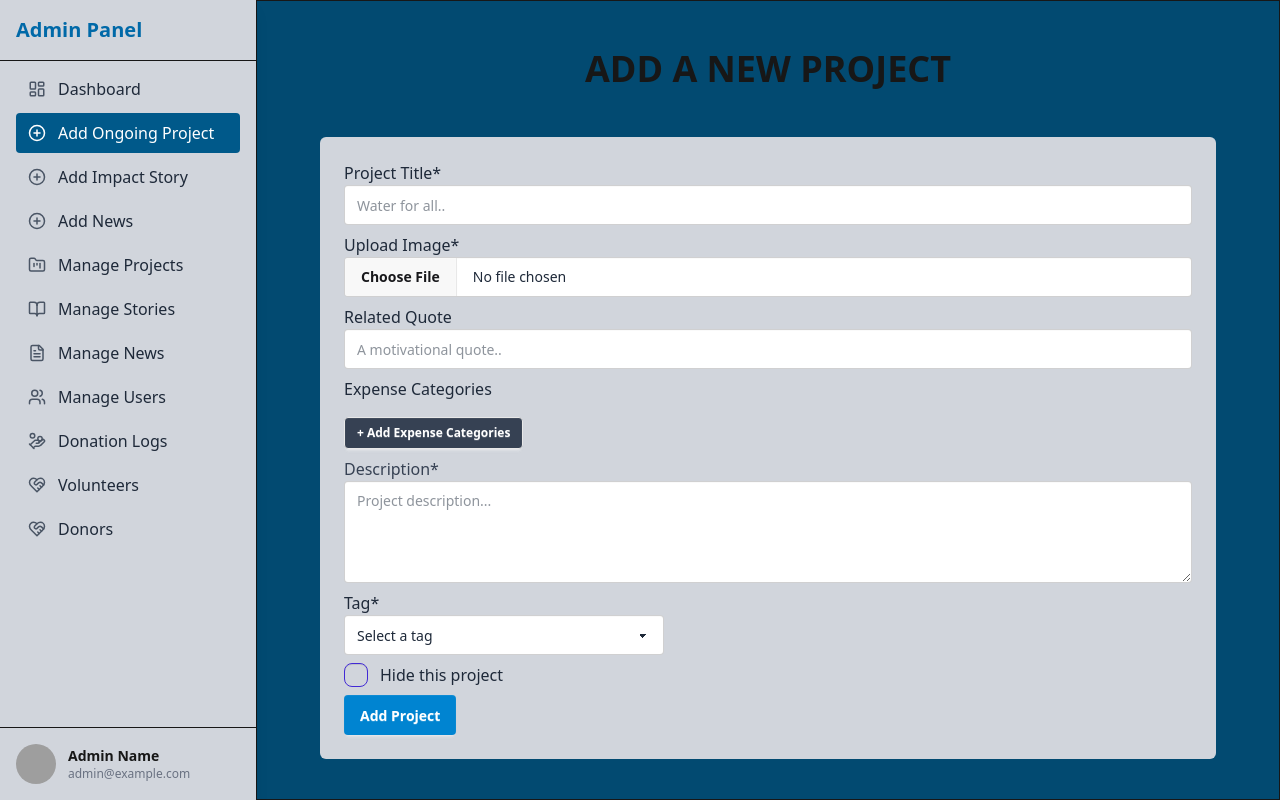
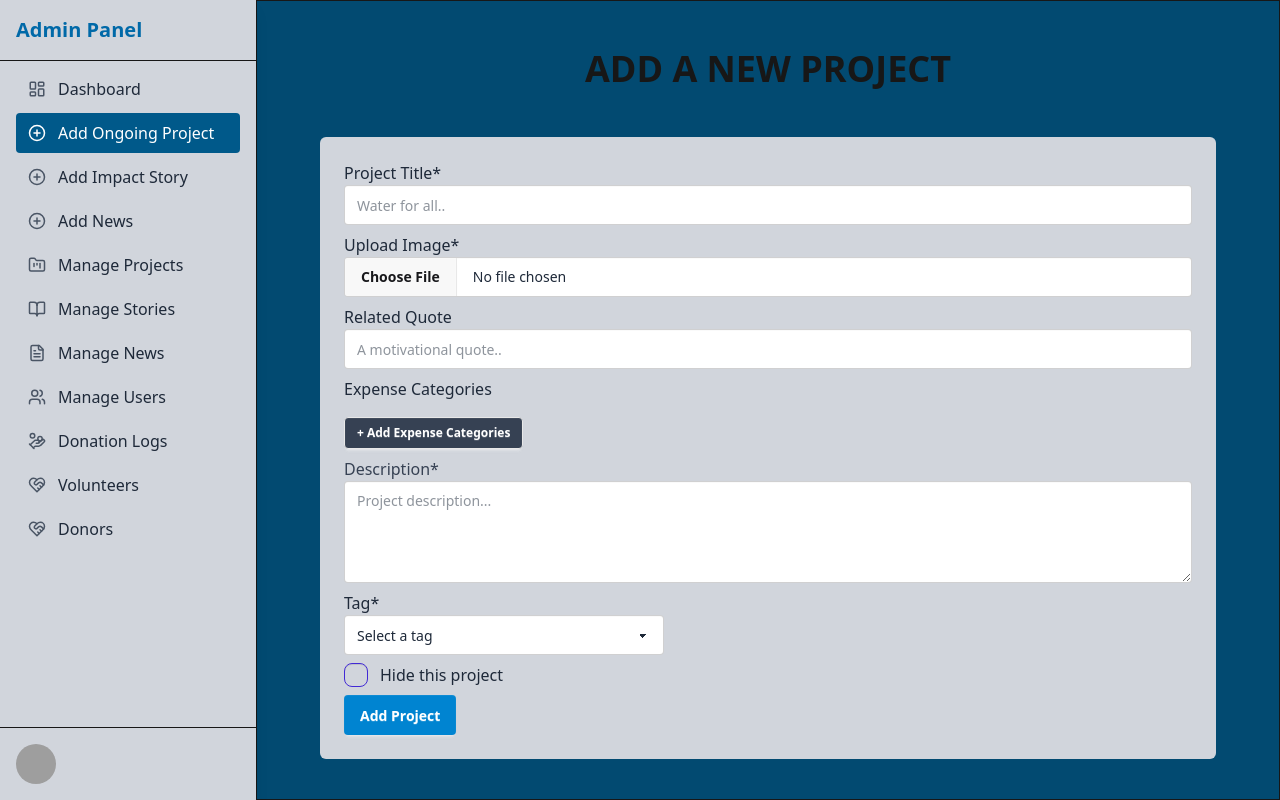
Before and after one commit to nishathub/care-link, a Next.js app: page /add-ongoing-project in a window 1280 px wide. Built offline with nearby package versions, Linux system fonts and the light colour scheme; grey boxes are pictures that could not be loaded.

Commit message:
zustand installed and set up userState working successfully.

```diff
--- a/package.json
+++ b/package.json
@@ -20,7 +20,8 @@
     "react": "^19.0.0",
     "react-dom": "^19.0.0",
     "react-hook-form": "^7.56.4",
-    "swiper": "^11.2.6"
+    "swiper": "^11.2.6",
+    "zustand": "^5.0.5"
   },
   "devDependencies": {
     "@eslint/eslintrc": "^3",
--- a/src/components/Dashboard/SideNavbar/SideNavbar.jsx
+++ b/src/components/Dashboard/SideNavbar/SideNavbar.jsx
@@ -17,10 +17,13 @@ import {
   HandCoins,
   HeartHandshake,
 } from "lucide-react";
+import useUserStore from "@/lib/zustand/userStore";
 
 const SideNavbar = () => {
   const pathname = usePathname();
   const [open, setOpen] = useState(false);
+  const user = useUserStore((state) => state.user);
+  console.log(user);
 
   const SidebarLink = ({ href, text, Icon }) => {
     const isActive = pathname === href;
@@ -89,8 +92,8 @@ const SideNavbar = () => {
               className="w-10 h-10 rounded-full object-cover"
             />
             <div>
-              <p className="text-sm font-semibold">Admin Name</p>
-              <p className="text-xs text-gray-500">admin@example.com</p>
+              <p className="text-sm font-semibold">{user?.name}</p>
+              <p className="text-xs text-gray-500">{user?.email}</p>
             </div>
           </div>
         </div>
--- a/src/components/LoginForm/LoginForm.jsx
+++ b/src/components/LoginForm/LoginForm.jsx
@@ -4,11 +4,15 @@ import { useState } from "react";
 import { useForm } from "react-hook-form";
 import { Eye, EyeOff } from "lucide-react";
 import axios from "axios";
+import { useRouter } from "next/navigation";
+import useUserStore from "@/lib/zustand/userStore";
 
 const LoginForm = () => {
   const [showPassword, setShowPassword] = useState(false);
   const [isLoginLoading, setIsLoginLoading] = useState(false);
   const [errorText, setErrorText] = useState("");
+  const router = useRouter();
+  const setUser = useUserStore((state) => state.setUser);
 
   const {
     register,
@@ -38,8 +42,16 @@ const LoginForm = () => {
             withCredentials: true,
           }
         );
-        const userData = userRes.data;
-        console.log("user :",userData.user);
+        const {user} = userRes.data;
+        if(!user || !user?.role) {
+            throw new Error ("Invalid User")
+        }
+        // set user to zustand
+        setUser(user);
+        // redirect according to role.
+        router.push(user.role === "Admin" ? "/dashboard" : "/");
+        // alert
+        alert(`Hello ${user?.name}`);
       } else {
         throw new Error(res.data.message || "Login failed");
       }
--- /dev/null
+++ b/src/lib/zustand/userStore.js
@@ -0,0 +1,19 @@
+import { create } from "zustand";
+
+const useUserStore = create((set) => ({
+  isUserLoading: false,
+  user: null,
+  isAdmin: false,
+  isChief: false,
+
+  setUser: (user) =>
+    set({
+      user,
+      isAdmin: user?.role === "Admin",
+      isChief: user?.rank === "Chief",
+    }),
+  logout: () => set({ user: null, isAdmin: false, isChief: false }),
+  setUserLoading: (loading) => set({ isUserLoading: loading }),
+}));
+
+export default useUserStore;
```
Also changed, not shown: 1 other file (tests, documents, lock files or other folders).
